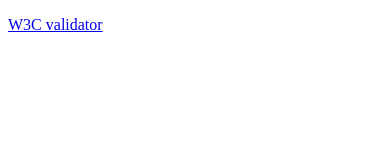
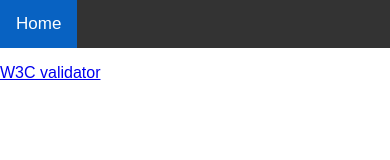
Before and after one commit to TimTwigg/timtwigg.github.io, a plain HTML site: page index.html in a window 390 px wide. Drawn offline with Linux system fonts and the light colour scheme.

Commit message:
Create navbar

```diff
--- a/index.html
+++ b/index.html
@@ -1,24 +1,29 @@
 <!doctype html>
-<html lang="en">
+<html lang = "en">
 
 <!--
-WRITTEN BY: Your name here
-EMAIL: Your email here
+WRITTEN BY: Timothy Twigg
+EMAIL: ttwigg@uci.edu
 -->
 
 <head>
-  <meta charset="utf-8">
-  <meta name="author" content="Your name here">
-  <meta name="description" content="description of your page">
-   <!-- you would link to an external stylesheet here! -->
-   <!-- you would also link to Bootstrap here! -->
-  <title>title here</title>
+    <meta charset = "utf-8">
+    <meta name = "author" content = "Timothy Twigg">
+    <meta name = "description" content = "Home Page">
+    <link rel = "stylesheet" href = "styles.css">
+    <script src = "script.js"></script>
+    <!-- you would also link to Bootstrap here! -->
+    <title>Home?</title>
 </head>
 <body>
-  <p>
-    <a href="http://validator.w3.org/check?uri=referer">
-       W3C validator
-    </a>
-  </p>
+    <div class = "topnav" id = "NavBar">
+        <a class = "active" href = "index.html">Home</a>
+        <a href = "portfolio.html">Portfolio</a>
+        <a href = "javascript:void(0)" class = "icon" onclick = "changeNavBar()"><i class = "nav bars"></i></a>
+    </div>
+
+    <p>
+        <a href = "http://validator.w3.org/check?uri=referer">W3C validator</a>
+    </p>
 </body>
 </html>
--- /dev/null
+++ b/script.js
@@ -0,0 +1,10 @@
+/* Toggle between adding and removing the "responsive" class
+to topnav when the user clicks on the icon */
+function changeNavBar() {
+    var x = document.getElementById("NavBar");
+    if (x.className === "topnav") {
+        x.className += " responsive";
+    } else {
+        x.className = "topnav";
+    }
+}
--- /dev/null
+++ b/styles.css
@@ -0,0 +1,70 @@
+body {
+    margin: 0;
+    font-family: Arial, Helvetica, sans-serif;
+}
+
+/* Navigation bar */
+.topnav {
+    overflow: hidden;
+    background-color: #333;
+}
+
+/* Links inside navigation bar */
+.topnav a {
+    float: left;
+    display: block;
+    color: #f2f2f2;
+    text-align: center;
+    padding: 14px 16px;
+    text-decoration: none;
+    font-size: 17px;
+}
+
+/* Change the color of nav bar links on hover */
+.topnav a:hover {
+    background-color: #ddd;
+    color: black;
+}
+
+/* Highlight the current page */
+.topnav a.active {
+    background-color: #0862c2;
+    color: white;
+}
+
+/* Hide the link to open/close the navigation bar on small screens */
+.topnav .icon {
+    display: none;
+}
+
+/********************************************************************/
+/* MEDIA QUERIES */
+
+/* When the screen is less than 600 pixels wide, hide all links, except for
+the first one. Show the link that shows/hides the nav bar */
+@media screen and (max-width: 600px) {
+    .topnav a:not(:first-child) {
+        display: none;
+    }
+    .topnav a.icon {
+        float: right;
+        display: block;
+    }
+}
+
+/* Display the links vertically instead of horizontally */
+@media screen and (max-width: 600px) {
+    .topnav.responsive {
+        position: relative;
+    }
+    .topnav.responsive a.icon {
+        position: absolute;
+        right: 0;
+        top: 0;
+    }
+    .topnav.responsive a {
+        float: none;
+        display: block;
+        text-align: left;
+    }
+}
```
Also changed, not shown: portfolio.html (added, +22 -0 lines), photo_old.jpg (added), readme.txt, todo.txt (added).
